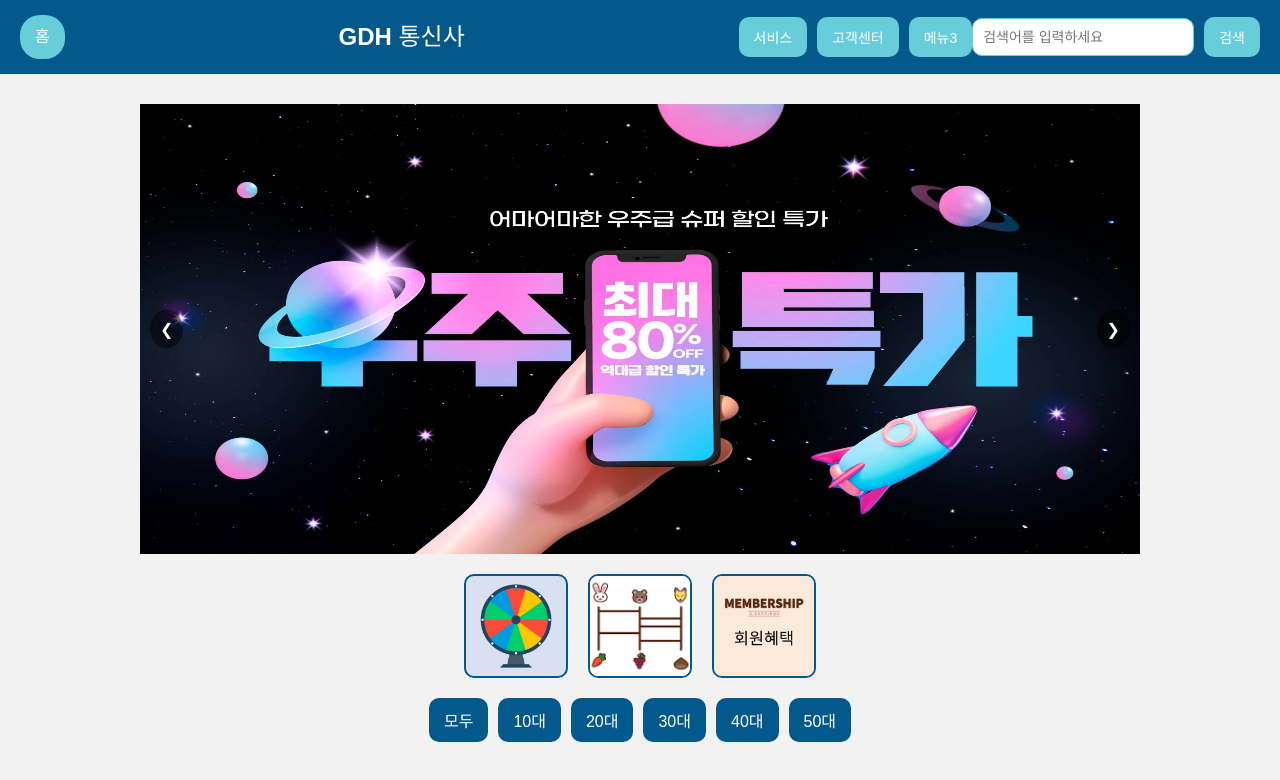
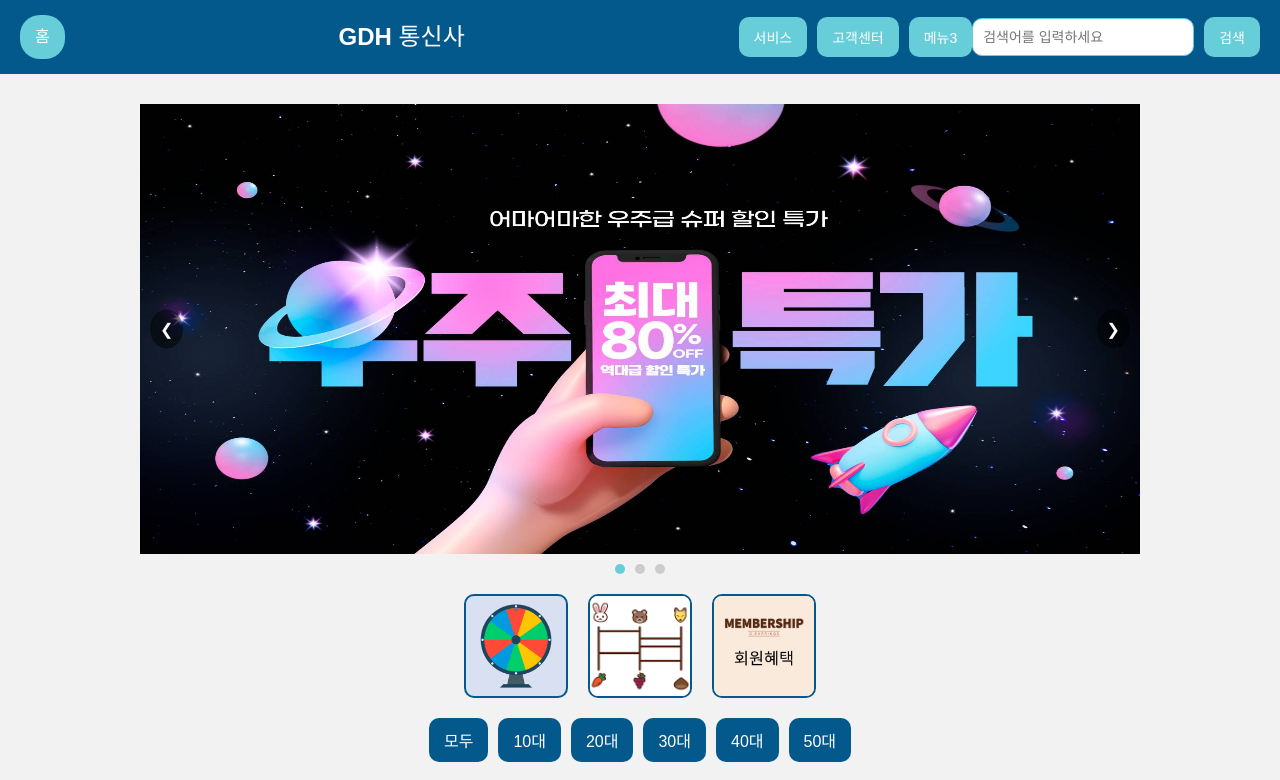
Before and after one commit to MrDos89/PMSProj, a React (Vite) app in the folder PMSProj/: page / in a window 1280 px wide. Shown: the top 780 px of the page. Built offline with nearby package versions, Linux system fonts and the light colour scheme.

Commit message:
[건민]배너 버튼 수정 완료

```diff
--- a/PMSProj/src/component/MainBanner.jsx
+++ b/PMSProj/src/component/MainBanner.jsx
@@ -21,6 +21,7 @@ const MainBanner = () => {
   };
 
   return (
+    <div>
       <div className="main-banner">
         {images.map((image, index) => (
           <img
@@ -36,6 +37,7 @@ const MainBanner = () => {
         <button className="next" onClick={handleNext}>
           ❯
         </button>
+      </div>
 
       <div className="slide-dots">
         {images.map((_, index) => (
--- a/PMSProj/src/cssall/Banner.css
+++ b/PMSProj/src/cssall/Banner.css
@@ -60,14 +60,12 @@
   }
 
   /* Banner.css */
-.slide-dots {
-    position: absolute; /* 배너 위에 위치하도록 */
-    bottom: 20px;       /* 슬라이드 아래쪽으로 배치 */
-    left: 50%;          /* 가로 중앙 정렬 */
-    transform: translateX(-50%);
+  .slide-dots {
+    position: relative; /* 부모 컨테이너에 종속되지 않도록 변경 */
+    margin-top: 10px;  /* 이미지 아래로 간격 추가 */
     display: flex;
-    gap: 10px;          /* 버튼 간 간격 */
-    top: 10px; /* 배너 위쪽에 배치 */
+    justify-content: center; /* 중앙 정렬 */
+    gap: 10px; /* 버튼 간 간격 */
   }
 
   .dot {
@@ -81,5 +79,5 @@
   }
 
   .dot.active {
-    background-color: #333; /* 활성화된 슬라이드 버튼 색상 */
+    background-color: #66cdd9; /* 활성화된 슬라이드 버튼 색상 */
   }
```
Lines whose indentation alone changed are shown as unchanged.
